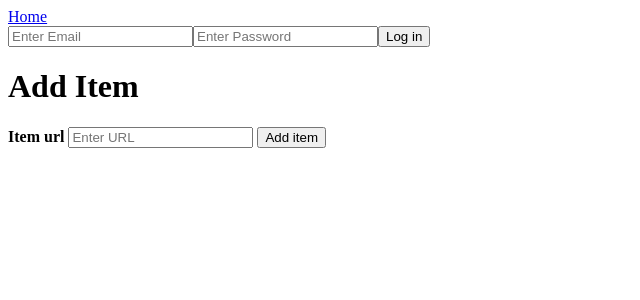
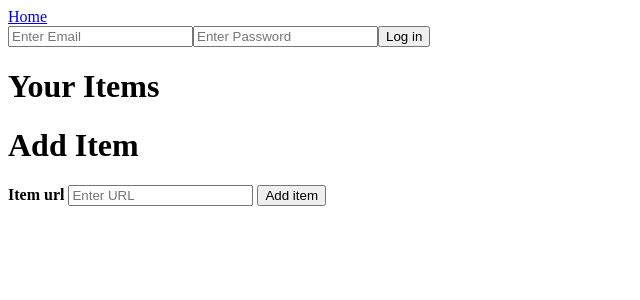
Before and after one commit to johnnie172/scraper-web-app, a Flask app: template api/templates/view_items.html in a window 1280 px wide. Shown: the top 300 px of the page, without its empty margins (0-640 px from the left). Run offline with Flask 2, Linux system fonts and the light colour scheme; the template is opened without the code that fills it, so the values that code supplies are empty; some libraries are stand-ins or nearby versions.

Commit message:
Adding Change item, Changing nav bar to show items

```diff
--- a/api/api.py
+++ b/api/api.py
@@ -2,7 +2,7 @@ import sys
 import os
 import inspect
 from functools import wraps
-from flask import Flask, jsonify, request, render_template, make_response, redirect
+from flask import Flask, jsonify, request, render_template, make_response, redirect, url_for
 from flask import g as flask_g
 import logging
 import psycopg2
@@ -41,20 +41,6 @@ def require_user(api_method):
 @app.route("/", methods=['GET'])
 def index():
     return render_template('index.html')
-
-
-@app.route("/set")
-def set_cookie():
-    response = make_response('setting cookie!')
-    response.set_cookie('framework', 'flask')
-
-    return response
-
-
-@app.route("/get")
-def get_cookie():
-    framework = request.cookies.get('framework')
-    return 'The framework is' + framework
 
 
 @app.route('/sign-up', methods=['POST'])
@@ -119,7 +105,8 @@ def add_new_item():
     user_id = flask_g.user_id
     item_url = request.form.get("item_url")
     user_utilities.scrap_for_new_item(user_id, item_url)
-    return redirect('/items', 201)
+
+    return redirect(url_for('view_items'))
 
 
 @app.route('/delete-item/<int:item_id>')
@@ -131,26 +118,28 @@ def delete_item(item_id):
     logger.debug(f'Delete is: {deleted_item}')
 
     if deleted_item:
-        return jsonify(data='Item deleted'), 200
+        return redirect(url_for('view_items'))
+
     return jsonify(items=['Error']), 401
 
 
 @app.route('/change-item/<int:item_id>', methods=['GET'])
 @require_user
-def change_item(item_id):
-    render_template()
+def change_item_view(item_id):
+    return render_template('change_item_target.html')
 
 
 @app.route('/change-item/<int:item_id>', methods=['POST'])
 @require_user
 def change_item(item_id):
     user_id = flask_g.user_id
-
-    Changed_item = None
+    target_price = request.form.get("target_price")
+    Changed_item = user_utilities.change_target_price(target_price, user_id, item_id)
     logger.debug(f'Changed is: {Changed_item}')
 
     if Changed_item:
-        return jsonify(data='Item changed'), 200
+        return redirect(url_for('view_items'))
+
     return jsonify(items=['Error']), 401
 
 # routes with DELETE PUT
--- a/api/templates/base.html
+++ b/api/templates/base.html
@@ -24,7 +24,7 @@
 <body>
 		<script type="text/javascript">
 	  //Creating form that logs out user.
-	  function LogoutButton() {
+	  function AddLogoutButton() {
 
 	  var inputButton = document.createElement("button");
 	  inputButton.setAttribute("type", "submit");
@@ -81,6 +81,17 @@
 	  document.querySelector('#loginbtn').textContent = 'Log in';
 	  }
 
+	  function AddItemsButton() {
+
+	  	var itemsButton = document.createElement("button");
+	  	itemsButton.setAttribute("onclick", "window.location.href='/items'");
+	  	itemsButton.setAttribute("id", "itemsbtn");
+	  	document.getElementsByTagName("body")[0].appendChild(itemsButton);
+	  document.querySelector('#itemsbtn').innerHTML = 'View Items';
+	  document.querySelector('#itemsbtn').innerText = 'View Items';
+	  document.querySelector('#itemsbtn').textContent = 'View Items';
+	  }
+
 	  function getCookie(cname) {
 	    var name = cname + "=";
 	    var decodedCookie = decodeURIComponent(document.cookie);
@@ -100,7 +111,12 @@
 	  function checkCookie() {
 	    var userId = getCookie("user_id");
 	    if (userId != "") {
-	      LogoutButton();
+	      AddLogoutButton();
+	      var currentLocation = window.location.pathname;
+	      if (currentLocation != '/items') {
+	      	AddItemsButton();
+	      }
+
 	    } else{
 	    	LogInForm();
 	    }
--- a/api/templates/index.html
+++ b/api/templates/index.html
@@ -2,6 +2,8 @@
 
 {% block content %}
 
+<!--     <button onclick="window.location.href='/items'">Show Items</button>
+ -->
 
     <h1>Sign Up</h1>
 
--- a/api/templates/view_items.html
+++ b/api/templates/view_items.html
@@ -5,6 +5,7 @@
 <html lang="en">
 {% block content %}
 <body>
+    <h1> Your Items</h1>
     <div id="items">
 
     </div>
```
Also changed, not shown: api/templates/change_item_target.html (added, +24 -0 lines).
